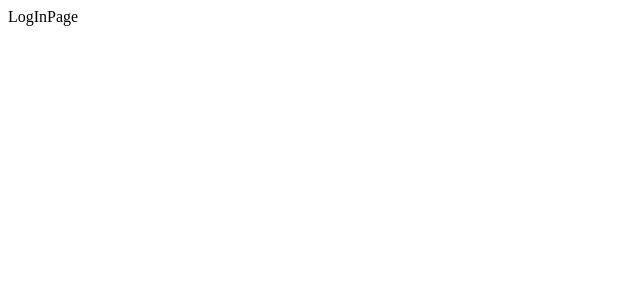
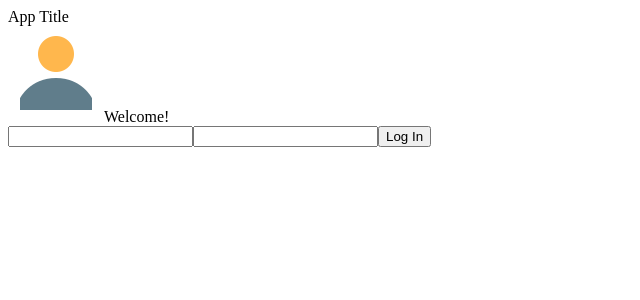
Before and after one commit to olsenjames1116/messagingApp, a React (Vite) app in the folder client/: page /log-in in a window 1280 px wide. Shown: the top 300 px of the page, without its empty margins (0-640 px from the left). Built offline with nearby package versions, Linux system fonts and the light colour scheme.

Commit message:
Create skeleton for log in page

```diff
--- /dev/null
+++ b/client/src/assets/images/index.js
@@ -0,0 +1,3 @@
+import userImage from './user.png';
+
+export { userImage };
--- a/client/src/components/LogInPage/LogInPage.jsx
+++ b/client/src/components/LogInPage/LogInPage.jsx
@@ -1,5 +1,28 @@
+import { userImage } from '../../assets/images';
+
 function LogInPage() {
-	return <div>LogInPage</div>;
+	const handleSubmit = (event) => {
+		event.preventDefault();
+	};
+
+	return (
+		<main>
+			<div className="content">
+				<div className="title">App Title</div>
+				<div className="input">
+					<div className="banner">
+						<img src={userImage} />
+						<span>Welcome!</span>
+					</div>
+					<form method="POST" action="" onSubmit={handleSubmit}>
+						<input type="text" id="username" name="username" />
+						<input type="password" id="password" name="password" />
+						<button>Log In</button>
+					</form>
+				</div>
+			</div>
+		</main>
+	);
 }
 
 export default LogInPage;
```
Also changed, not shown: client/src/assets/images/user.png (added).
